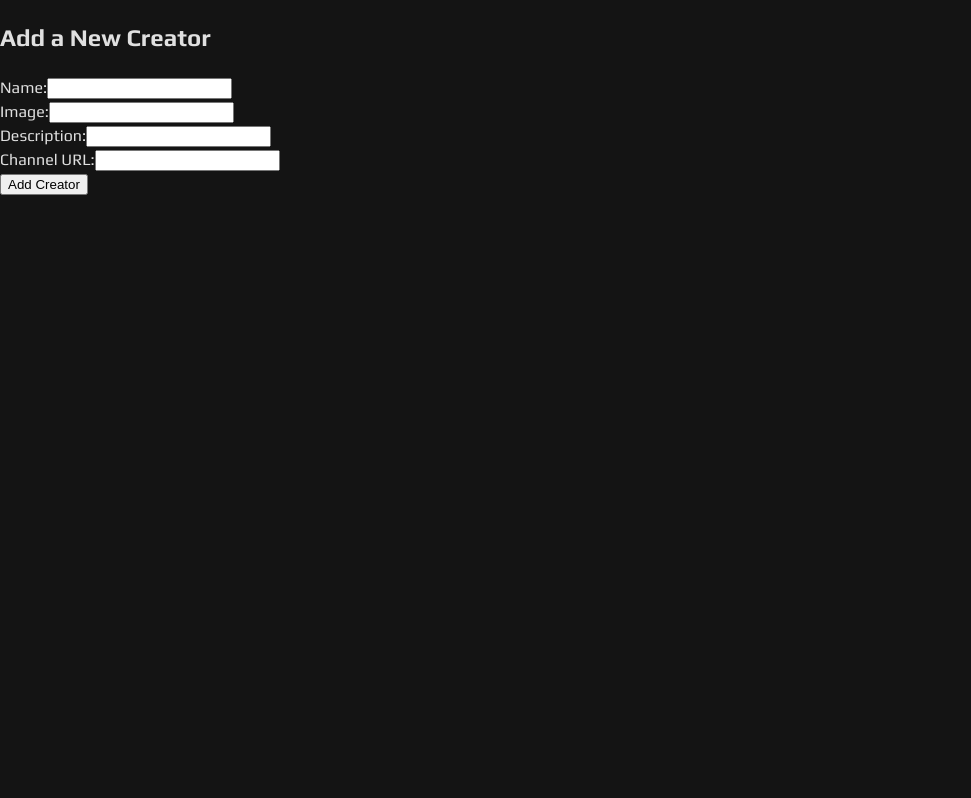
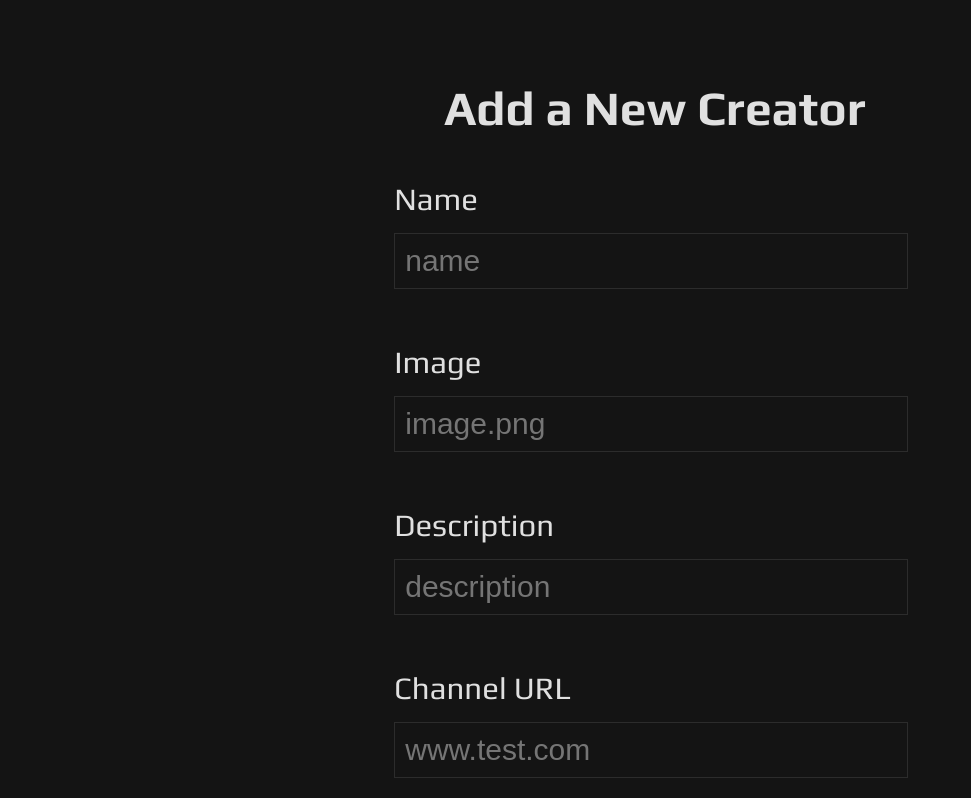
Before and after one commit to winterwithouther/creatorverse, a React (Vite) app: page /add in a window 1280 px wide. Shown: the whole page, without its empty margins (0-971 px from the left). Built offline with nearby package versions, Linux system fonts and the light colour scheme; a web font is replaced by a local one.

Commit message:
styling for add creator form

```diff
--- /dev/null
+++ b/src/css/AddCreator.css
@@ -0,0 +1,78 @@
+.add-creator-container {
+    width: 80%;
+    height: 100%;
+
+    margin: auto;
+    overflow: hidden;
+
+    display: flex;
+    justify-content: center;
+    align-items: center;
+    font-size: 1.5em;
+}
+
+.secondary-add-creator-container {
+    width: 80%;
+    height: 90%;
+    display: flex;
+    flex-direction: column;
+    align-items: center;
+}
+
+.add-h1 {
+    width: 100%;
+    text-align: center;
+}
+
+.add-form {
+    display: flex;
+    flex-direction: column;
+    width: 100%;
+    height: 100%;
+    align-items: center;
+    gap: 50px;
+}
+
+.input-field {
+    gap: 10px;
+    width: 60%;
+    display: flex;
+    flex-direction: column;
+    font-size: 1.3em;
+}
+
+.input-field input {
+    width: 100%;
+    font-size: 30px;
+    padding: 10px;
+    outline: none;
+    background: transparent;
+    border: 1px solid rgba(255, 255, 255, 0.1);
+}
+
+.input-field input:focus {
+    transition: .25s ease-out;
+    box-shadow: 0 0 50px 30px rgba(255, 255, 255, 0.05);
+    border-color: white;
+}
+
+.submit-container {
+    width: 100%;
+}
+
+.add-submit-button {
+    font-size: 30px;
+    padding: 20px;
+    width: 20%;
+    letter-spacing: 2px;
+    background: transparent;
+    border: 1px solid rgba(255, 255, 255, 0.1);
+    color: grey;
+}
+
+.add-submit-button:hover {
+    transition: .25s ease-out;
+    box-shadow: 0 0 50px 30px rgba(255, 255, 255, 0.05);
+    border-color: white;
+    color: white;
+}
--- a/src/css/EditCreator.css
+++ b/src/css/EditCreator.css
@@ -47,7 +47,8 @@
 }
 
 .input-container input:focus, textarea:focus {
-    transition: .25s ease-in-out;
+    transition: .25s ease-out;
+    border-color: white;
     box-shadow: 0 0 50px 20px rgba(255, 255, 255, 0.1);
 }
 
@@ -74,9 +75,12 @@
     letter-spacing: 2px;
     background: none;
     border: 1px solid rgba(255, 255, 255, 0.1);
+    color: grey;
 }
 
 .edit-form-submit-button:hover {
-    transition: .25s ease-in-out;
+    transition: .25s ease-out;
+    border-color: white;
     box-shadow: 0 0 50px 20px rgba(255, 255, 255, 0.1);
+    color: white;
 }
--- a/src/pages/AddCreator.jsx
+++ b/src/pages/AddCreator.jsx
@@ -1,6 +1,7 @@
 import React, { useState } from 'react'
 import { useNavigate } from 'react-router-dom';
 import { toast } from 'react-hot-toast';
+import "../css/AddCreator.css"
 
 export default function AddCreators() {
     const navigate = useNavigate();
@@ -48,32 +49,30 @@ export default function AddCreators() {
         }
     }
 
-
-
     return (
-        <div>
-            <h2>Add a New Creator</h2>
-            <form onSubmit={handleSubmit}>
-                <div>
-                    <label>Name:</label>
-                    <input name="name" type="text" onChange={handleChange} required/>
-                </div>
-                <div>
-                    <label>Image:</label>
-                    <input name="imageURL" type="text" onChange={handleChange} required/>
-                </div>
-                <div>
-                    <label>Description:</label>
-                    <input name="description" type="text" onChange={handleChange} required/>
-                </div>
-                <div>
-                    <label>Channel URL:</label>
-                    <input name="url" type="text" onChange={handleChange} required/>
-                </div>
-                <div>
-                    <button type="submit">Add Creator</button>
-                </div>
-            </form>
+        <div className='add-creator-container'>
+            <div className='secondary-add-creator-container'>
+                <h1 className='add-h1'>Add a New Creator</h1>
+                <form className='add-form' onSubmit={handleSubmit}>
+                    <div className='input-field'>
+                        <label>Name</label>
+                        <input name="name" type="text" placeholder="name" onChange={handleChange} required/>
+                    </div>
+                    <div className='input-field'>
+                        <label>Image</label>
+                        <input name="imageURL" type="text" placeholder="image.png" onChange={handleChange} required/>
+                    </div>
+                    <div className='input-field'>
+                        <label>Description</label>
+                        <input name="description" type="text" placeholder="description" onChange={handleChange} required/>
+                    </div>
+                    <div className='input-field'>
+                        <label>Channel URL</label>
+                        <input name="url" type="text" placeholder="www.test.com" onChange={handleChange} required/>
+                    </div>
+                    <button className='add-submit-button' type="submit">Add Creator</button>
+                </form>
+            </div>
         </div>
     )
 }
```
